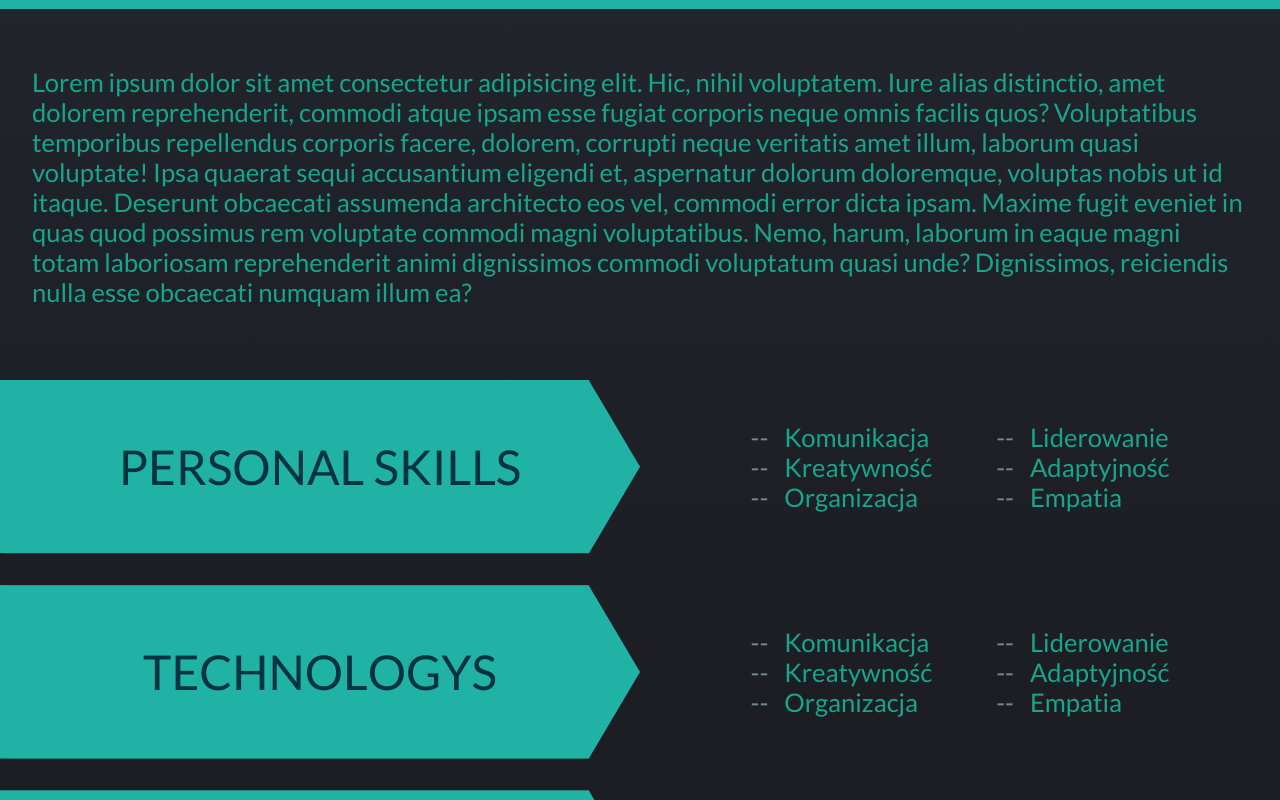
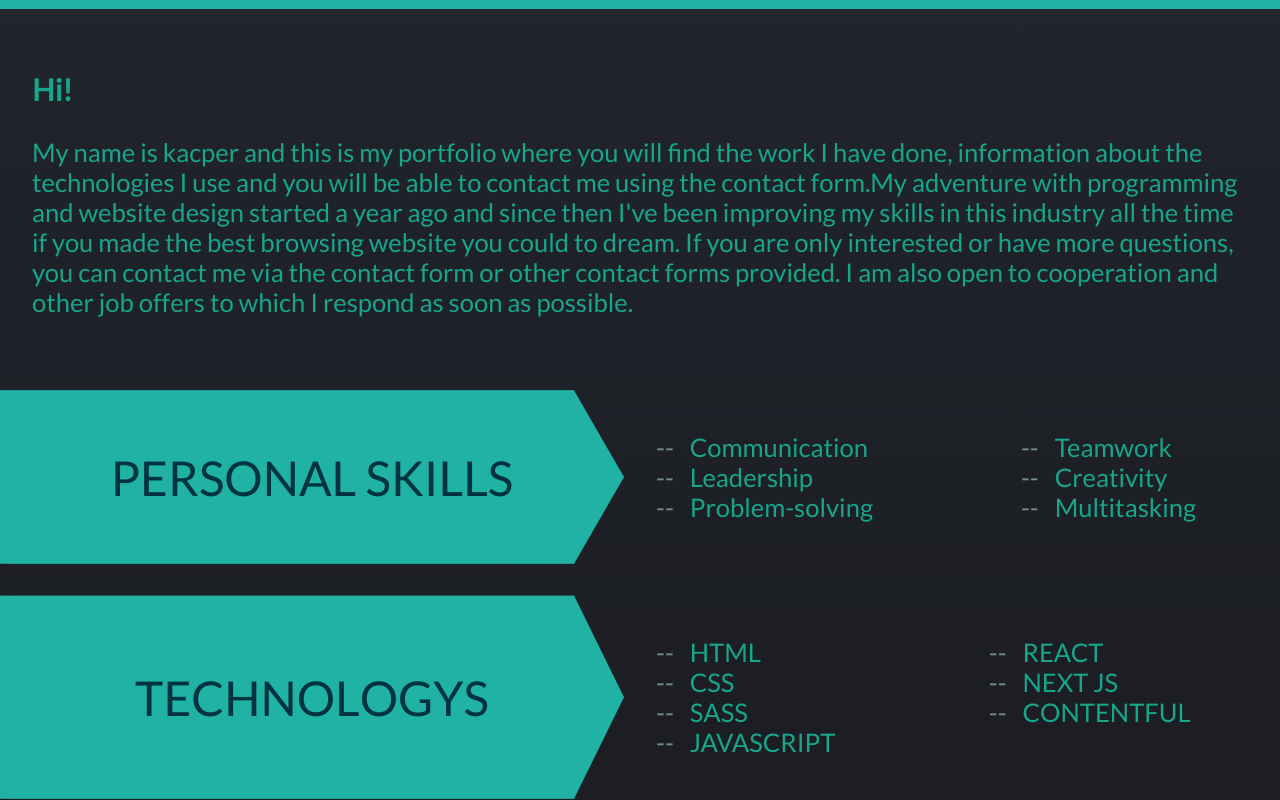
Before and after one commit to INFORM4TYK/Portfolio, a Next.js app: page / in a window 1280 px wide. Shown: the part 880-1680 px from the top of the page. Built offline with nearby package versions, Linux system fonts and the light colour scheme.

Commit message:
AboutContent

```diff
--- a/components/About/About.js
+++ b/components/About/About.js
@@ -51,20 +51,18 @@ function About() {
       <section className={styles.aboutSec}>
         <section className={styles.leftSec}>
           <div>
+            <h1>Hi!</h1>
             <p>
-              Lorem ipsum dolor sit amet consectetur adipisicing elit. Hic,
-              nihil voluptatem. Iure alias distinctio, amet dolorem
-              reprehenderit, commodi atque ipsam esse fugiat corporis neque
-              omnis facilis quos? Voluptatibus temporibus repellendus corporis
-              facere, dolorem, corrupti neque veritatis amet illum, laborum
-              quasi voluptate! Ipsa quaerat sequi accusantium eligendi et,
-              aspernatur dolorum doloremque, voluptas nobis ut id itaque.
-              Deserunt obcaecati assumenda architecto eos vel, commodi error
-              dicta ipsam. Maxime fugit eveniet in quas quod possimus rem
-              voluptate commodi magni voluptatibus. Nemo, harum, laborum in
-              eaque magni totam laboriosam reprehenderit animi dignissimos
-              commodi voluptatum quasi unde? Dignissimos, reiciendis nulla esse
-              obcaecati numquam illum ea?
+              My name is kacper and this is my portfolio where you will find the
+              work I have done, information about the technologies I use and you
+              will be able to contact me using the contact form.My adventure
+              with programming and website design started a year ago and since
+              then I've been improving my skills in this industry all the time
+              if you made the best browsing website you could to dream. If you
+              are only interested or have more questions, you can contact me via
+              the contact form or other contact forms provided. I am also open
+              to cooperation and other job offers to which I respond as soon as
+              possible.
             </p>
           </div>
         </section>
@@ -86,24 +84,24 @@ function About() {
             <ul>
               <section>
                 <label>
-                <li>Komunikacja</li>
+                  <li>Communication</li>
                 </label>
                 <label>
-                <li>Kreatywność</li>
+                  <li>Leadership</li>
                 </label>
                 <label>
-                <li>Organizacja</li>
+                  <li>Problem-solving</li>
                 </label>
               </section>
               <section>
                 <label>
-                <li>Liderowanie</li>
+                  <li>Teamwork</li>
                 </label>
                 <label>
-                <li>Adaptyjność</li>
+                  <li>Creativity</li>
                 </label>
                 <label>
-                <li>Empatia</li>
+                  <li>Multitasking</li>
                 </label>
               </section>
             </ul>
@@ -125,24 +123,27 @@ function About() {
             <ul>
               <section>
                 <label>
-                <li>Komunikacja</li>
+                  <li>HTML</li>
                 </label>
                 <label>
-                <li>Kreatywność</li>
+                  <li>CSS</li>
                 </label>
                 <label>
-                <li>Organizacja</li>
+                  <li>SASS</li>
+                </label>
+                <label>
+                  <li>JAVASCRIPT</li>
                 </label>
               </section>
               <section>
                 <label>
-                <li>Liderowanie</li>
+                  <li>REACT</li>
                 </label>
                 <label>
-                <li>Adaptyjność</li>
+                  <li>NEXT JS</li>
                 </label>
                 <label>
-                <li>Empatia</li>
+                  <li>CONTENTFUL</li>
                 </label>
               </section>
             </ul>
@@ -164,24 +165,18 @@ function About() {
             <ul>
               <section>
                 <label>
-                <li>Komunikacja</li>
+                  <p>Polish</p>
                 </label>
                 <label>
-                <li>Kreatywność</li>
-              </label>
-              <label>
-                <li>Organizacja</li>
+                  <li>Native</li>
                 </label>
               </section>
               <section>
                 <label>
-                <li>Liderowanie</li>
+                  <p>English</p>
                 </label>
                 <label>
-                <li>Adaptyjność</li>
-              </label>
-              <label>
-                <li>Empatia</li>
+                  <li>Basic</li>
                 </label>
               </section>
             </ul>
--- a/components/About/About.module.scss
+++ b/components/About/About.module.scss
@@ -31,15 +31,15 @@
 .rightSec {
   display: grid;
   grid-template-columns: 1fr 1fr;
-  place-items: center;
-  gap: 4rem 0;
+  place-items:center;
+  gap: 4rem 2rem;
   margin-bottom: 2rem;
   margin: 0 0 2rem 0;
 
-  div {
+  div{
     color: var(--text-dark);
   }
-  li {
+  li,p {
     color: var(--text-light);
   }
   ul {
@@ -63,6 +63,19 @@
     font-size: var(--fs-xlarge);
     clip-path: polygon(0 0, 92% 0, 100% 50%, 92% 100%, 0 100%);
   }
+    div:nth-child(2),
+    div:nth-child(4),
+    div:nth-child(6) {
+      place-items: left;
+      text-align: center;
+      width: 100%;
+      ul {
+        place-items: left;
+        section {
+          text-align: left;
+        }
+      }
+    }
   li:before {
     content: "--";
     color: #758b87;
--- a/components/Header/Header.module.scss
+++ b/components/Header/Header.module.scss
@@ -27,7 +27,7 @@
   display: flex;
   align-items: center;
   justify-content: center;
-  min-height: max(100vh, 650px);
+  min-height: max(100vh, 550px);
 }
 @media (max-width: 620px) {
   .container {
```
Lines whose indentation alone changed are shown as unchanged.
